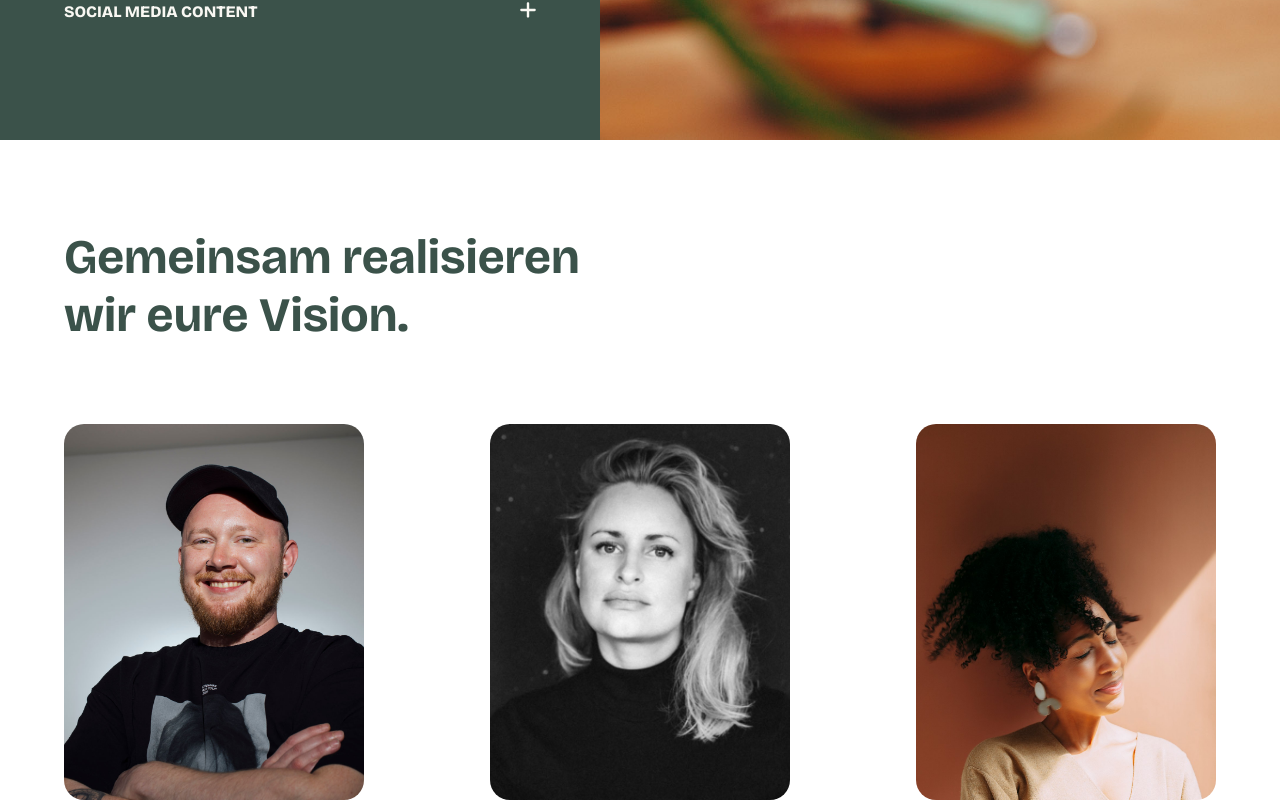
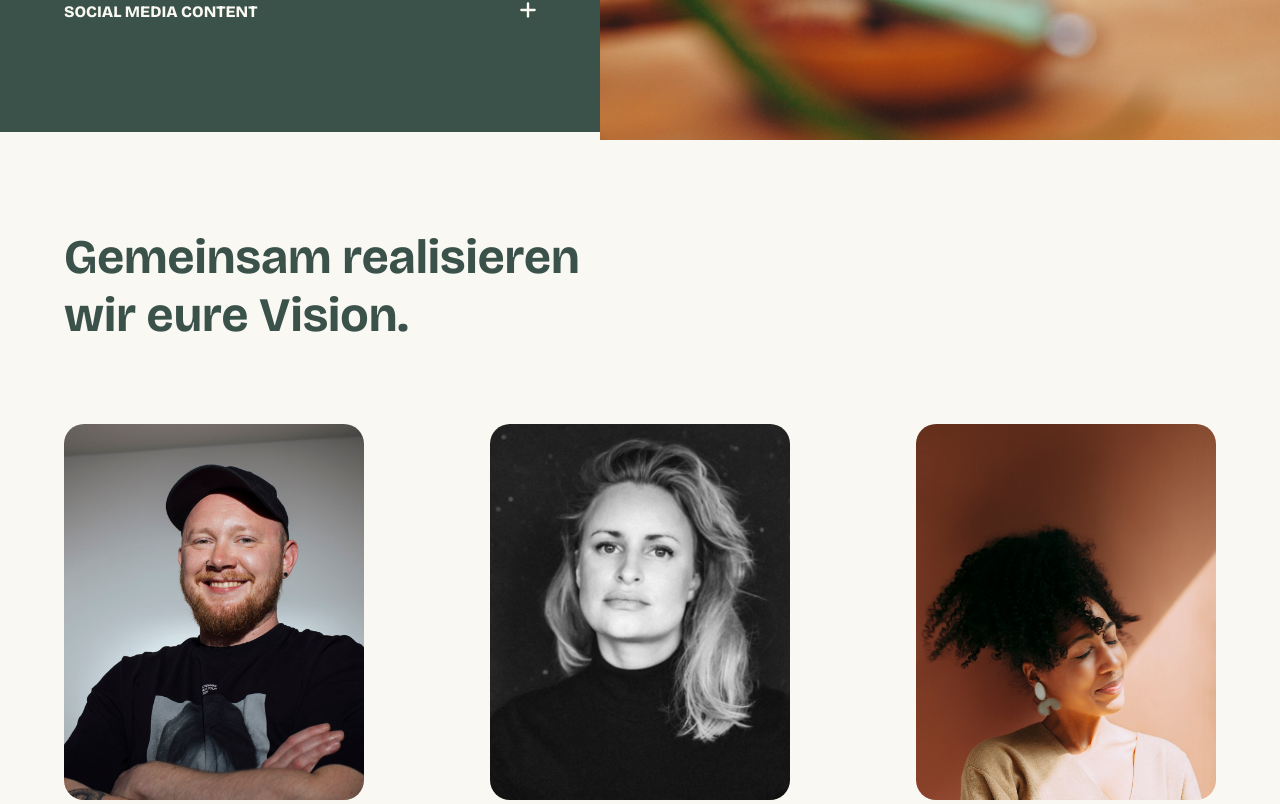
Before and after one commit to stellanw/dakiekste, a Next.js app: page / in a window 1280 px wide. Shown: the part 1776-2580 px from the top of the page. Built offline with nearby package versions, Linux system fonts and the light colour scheme.

Commit message:
all over changes

```diff
--- a/components/Team.js
+++ b/components/Team.js
@@ -18,14 +18,14 @@ export default function Team() {
       {/* <StyledTopParagraph>
         Wir sind ein kreatives Trio, das seit über zehn Jahren als Team
         zusammenarbeitet. Respekt und Empathie sind die Basis unserer Arbeit.
-      </StyledTopParagraph>
-      <StyledTopParagraph>
+        </StyledTopParagraph>
+        <StyledTopParagraph>
         Im engen Austausch mit unseren Kund*innen schaffen wir Bildwelten, die
         Menschen und ihre Geschichten in den Mittelpunkt stellen. Mit unserer
         Expertise in Fotografie, Videografie, Kommunikationsdesign und
         Webentwicklung bieten wir euch alles aus einer Hand.
-      </StyledTopParagraph>
-      <StyledTopParagraph>
+        </StyledTopParagraph>
+        <StyledTopParagraph>
         Wir lieben interdisziplinäre Zusammenarbeit und nutzen unser Netzwerk an
         3D-Artists, Produktdesigner*innen, Visagist*innen, Stylist*innen und
         mehr.
@@ -179,13 +179,14 @@ const StyledTeamMembersContainer = styled.div`
   justify-content: space-between;
   flex-wrap: wrap;
   padding: 4rem;
-
+  background-color: ${theme.secondaryColorBeige};
   width: 100%;
   gap: 4rem;
 
   @media (max-width: 1060px) {
     justify-content: center;
   }
+  margin-bottom: 4rem;
 `;
 
 const StyledSpanThin = styled.span`
@@ -197,6 +198,7 @@ const StyledHeadline = styled.h1`
   padding-left: 4rem;
   font-size: ${theme.fontSizes.xxxl};
   color: ${theme.primaryColor};
+  background-color: ${theme.secondaryColorBeige};
 `;
 
 const StyledHeadline2 = styled.h1`
@@ -204,6 +206,7 @@ const StyledHeadline2 = styled.h1`
   padding-left: 4rem;
   font-size: ${theme.fontSizes.xxxl};
   color: ${theme.primaryColor};
+  background-color: ${theme.secondaryColorBeige};
 `;
 
 const StyledTopParagraph = styled.p`
```
